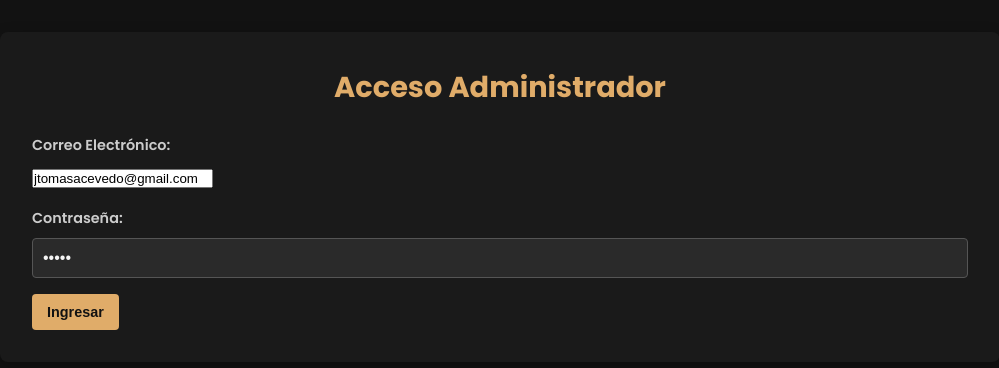
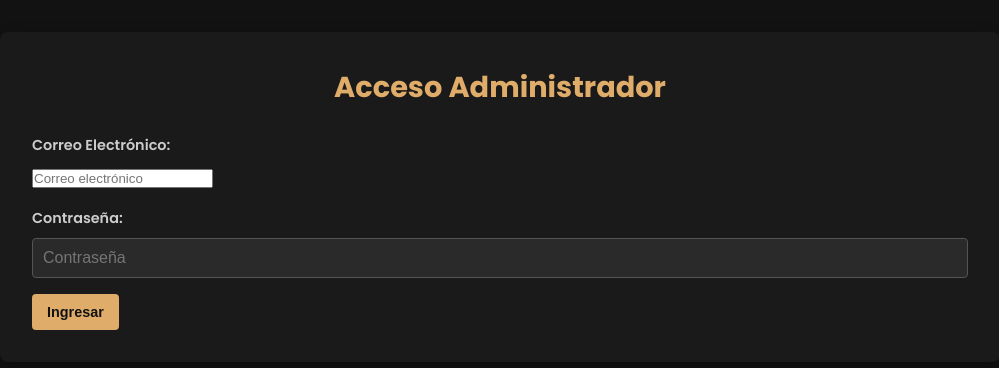
Before and after one commit to chexo7/santicbarber, a plain HTML site: page admin.html in a window 1280 px wide. Shown: the whole page, without its empty margins (140-1139 px from the left). Drawn offline with Linux system fonts and the light colour scheme; no server answers.

Commit message:
Remove autofilled admin credentials

```diff
--- a/admin.html
+++ b/admin.html
@@ -16,10 +16,10 @@
             <h1>Acceso Administrador</h1>
             <form id="login-form">
                 <div class="form-group">
-                    <label for="email">Correo Electrónico:</label> <input type="email" id="email" required value="jtomasacevedo@gmail.com"> </div>
+                    <label for="email">Correo Electrónico:</label> <input type="email" id="email" required placeholder="Correo electrónico"> </div>
                 <div class="form-group">
                     <label for="password">Contraseña:</label>
-                    <input type="password" id="password" required value="admin"> </div>
+                    <input type="password" id="password" required placeholder="Contraseña"> </div>
                 <button type="submit" class="admin-button primary">Ingresar</button>
                 <p id="login-error" class="error-message" style="display: none;">Correo electrónico o contraseña incorrectos.</p>
             </form>
```
